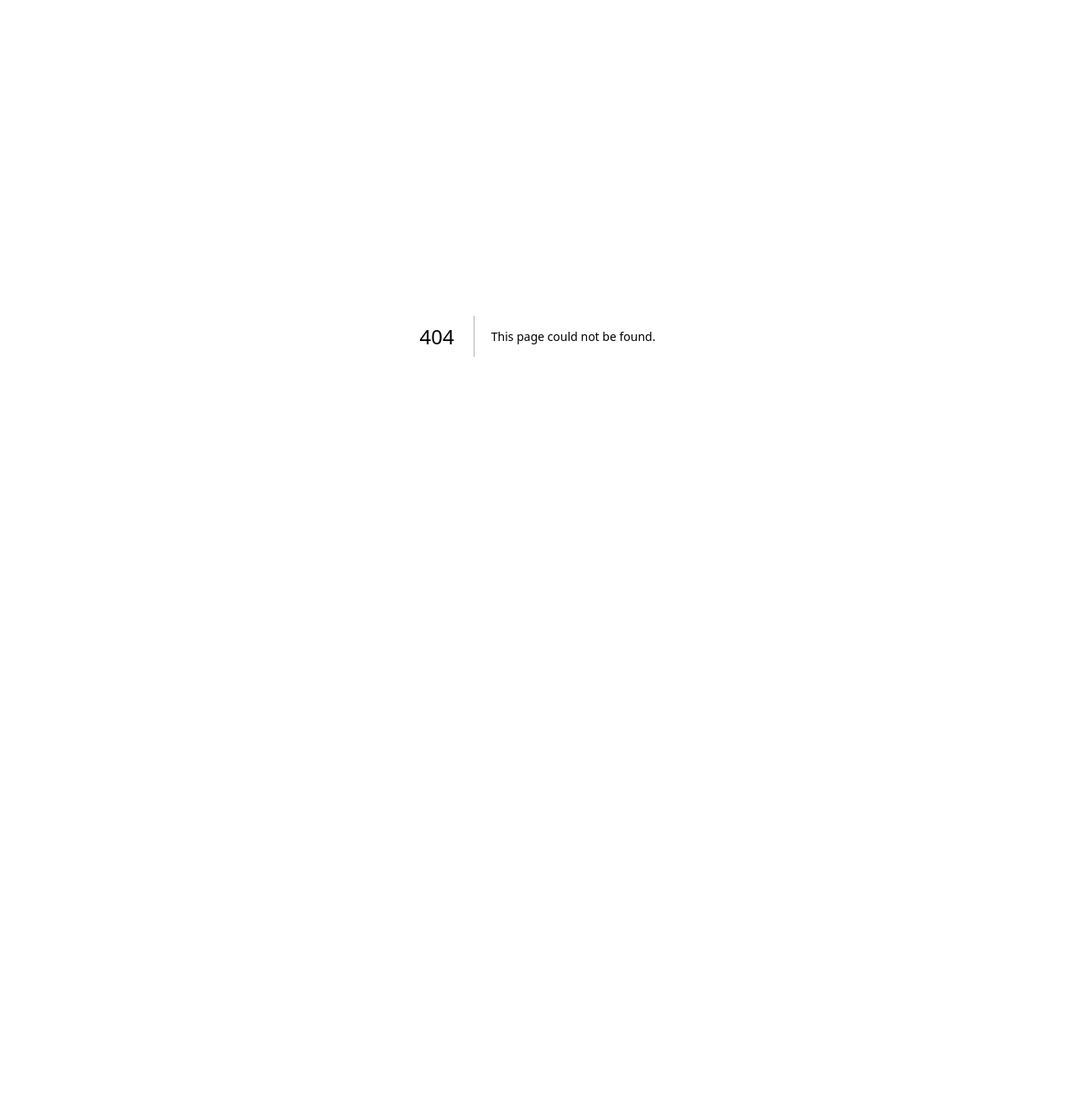
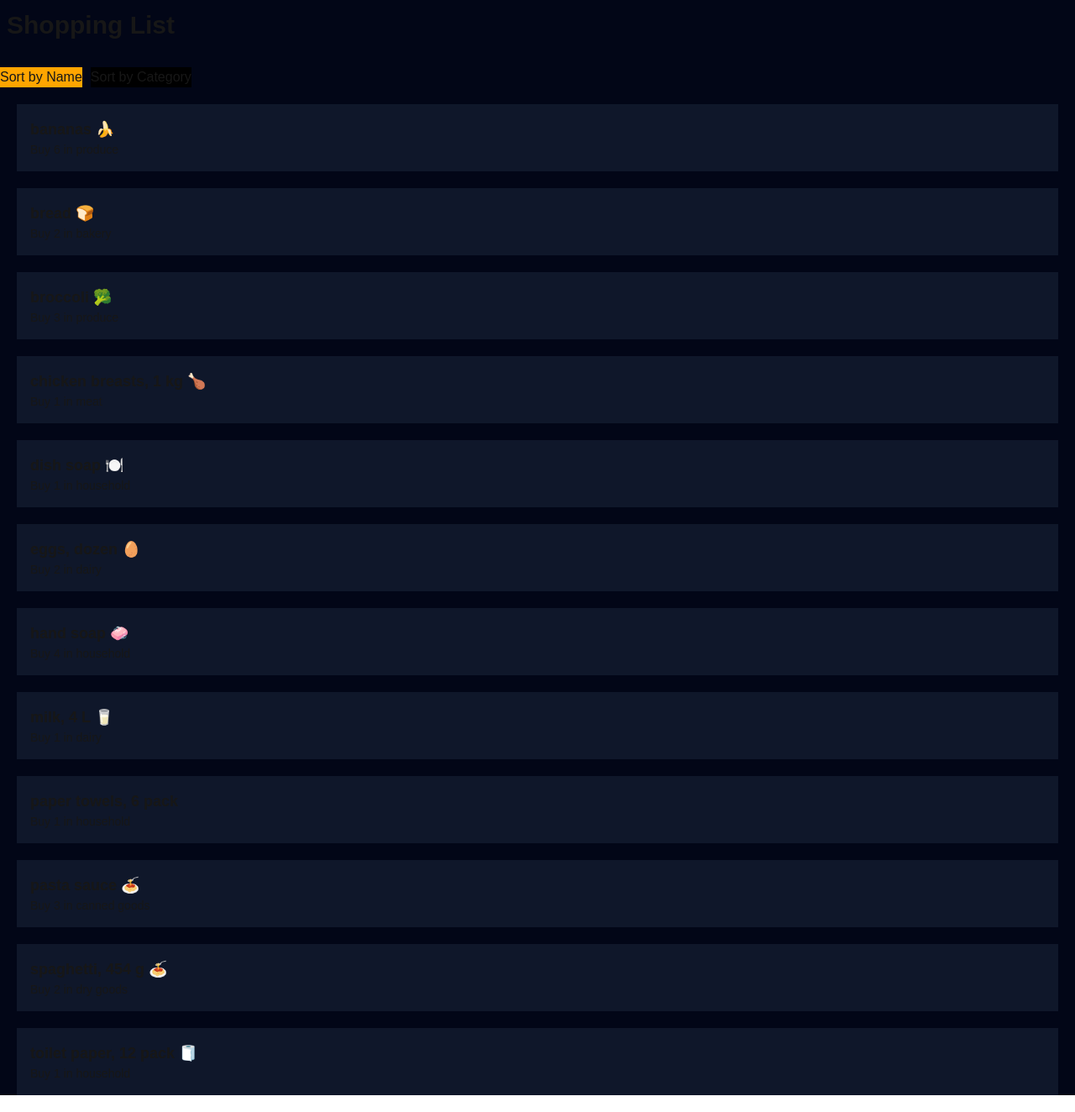
Before and after one commit to AhmadBaker1/cprg306-assignments, a Next.js app: page /week-6 in a window 1280 px wide. Before the commit this address had no page. Shown: the whole page at 84% size. Before the commit the page ends 800 px from the top, so only its background shows below. Built offline with nearby package versions, Linux system fonts and the light colour scheme.

Commit message:
added week-6

```diff
--- a/app/page.js
+++ b/app/page.js
@@ -25,6 +25,11 @@ export default function Home() {
             Week 5 Assignment
           </Link>
         </li>
+        <li>
+          <Link href="/week-6">
+            Week 6 Assignment
+          </Link>
+        </li>
       </ul>
     </div>
   )
--- /dev/null
+++ b/app/week-6/item-list.js
@@ -0,0 +1,45 @@
+'use client';
+
+import { useState } from 'react';
+import Item from './item';
+import items from './items.json'; // Import the JSON data
+
+
+export default function ItemList() {
+  const [sortBy, setSortBy] = useState("name");
+
+
+  const sortedItems = [...items].sort((a, b) => {
+    if (sortBy === "name") {
+      return a.name.localeCompare(b.name);
+    } else if (sortBy === "category") {
+      return a.category.localeCompare(b.category);
+    }
+    return 0;
+  });
+
+  return (
+    <>
+    <div>
+        <button
+          style={{ backgroundColor: sortBy === "name" ? "orange" : "black" }}
+          onClick={() => setSortBy("name")}
+        >
+          Sort by Name
+        </button>
+        <button
+          style={{ backgroundColor: sortBy === "category" ? "orange" : "black", marginLeft: "10px" }}
+          onClick={() => setSortBy("category")}
+        >
+          Sort by Category
+        </button>
+      </div>
+
+      <ul>
+        {sortedItems.map((item) => (
+          <Item key={item.id} name={item.name} quantity={item.quantity} category={item.category} />
+        ))}
+      </ul>
+    </>
+  );
+}
--- /dev/null
+++ b/app/week-6/item.js
@@ -0,0 +1,12 @@
+function Item({ name, quantity, category}) {
+    return (
+        <li className="flex justify-between p-4 bg-slate-900 m-5">
+            <div>
+                <h3 className="text-lg font-bold text-white-800">{name}</h3>
+                <p className="text-sm text-white-500">Buy {quantity} in {category}</p>
+            </div>
+        </li>
+    );
+}
+
+export default Item;
--- /dev/null
+++ b/app/week-6/items.json
@@ -0,0 +1,74 @@
+[
+    {
+      "id": "1h2GJKH12gkHG31h1H",
+      "name": "milk, 4 L 🥛",
+      "quantity": 1,
+      "category": "dairy"
+    },
+    {
+      "id": "2KJH3k2j3H1k2J3K1H",
+      "name": "bread 🍞",
+      "quantity": 2,
+      "category": "bakery"
+    },
+    {
+      "id": "3h2KJH3k2j3H1k2J3",
+      "name": "eggs, dozen 🥚",
+      "quantity": 2,
+      "category": "dairy"
+    },
+    {
+      "id": "4k2J3K1H2GJKH12gk",
+      "name": "bananas 🍌",
+      "quantity": 6,
+      "category": "produce"
+    },
+    {
+      "id": "5H1h1H2KJH3k2j3H",
+      "name": "broccoli 🥦",
+      "quantity": 3,
+      "category": "produce"
+    },
+    {
+      "id": "6H1k2J3K1H2GJKH1",
+      "name": "chicken breasts, 1 kg 🍗",
+      "quantity": 1,
+      "category": "meat"
+    },
+    {
+      "id": "7gkHG31h1H2KJH3k",
+      "name": "pasta sauce 🍝",
+      "quantity": 3,
+      "category": "canned goods"
+    },
+    {
+      "id": "8j3H1k2J3K1H2GJK",
+      "name": "spaghetti, 454 g 🍝",
+      "quantity": 2,
+      "category": "dry goods"
+    },
+    {
+      "id": "9H12gkHG31h1H2KJ",
+      "name": "toilet paper, 12 pack 🧻",
+      "quantity": 1,
+      "category": "household"
+    },
+    {
+      "id": "10H3k2j3H1k2J3K1",
+      "name": "paper towels, 6 pack",
+      "quantity": 1,
+      "category": "household"
+    },
+    {
+      "id": "11k2J3K1H2GJKH12",
+      "name": "dish soap 🍽️",
+      "quantity": 1,
+      "category": "household"
+    },
+    {
+      "id": "12GJKH12gkHG31h1",
+      "name": "hand soap 🧼",
+      "quantity": 4,
+      "category": "household"
+    }
+  ]
--- /dev/null
+++ b/app/week-6/page.js
@@ -0,0 +1,12 @@
+import ItemList from "./item-list";
+
+export default function Page() {
+    return (
+        <main className="bg-slate-950">
+            <h1 className="text-3xl font-bold text-white-800 mb-8 pt-3 px-2">
+                Shopping List
+            </h1>
+            <ItemList />
+        </main>
+    );
+}
```
